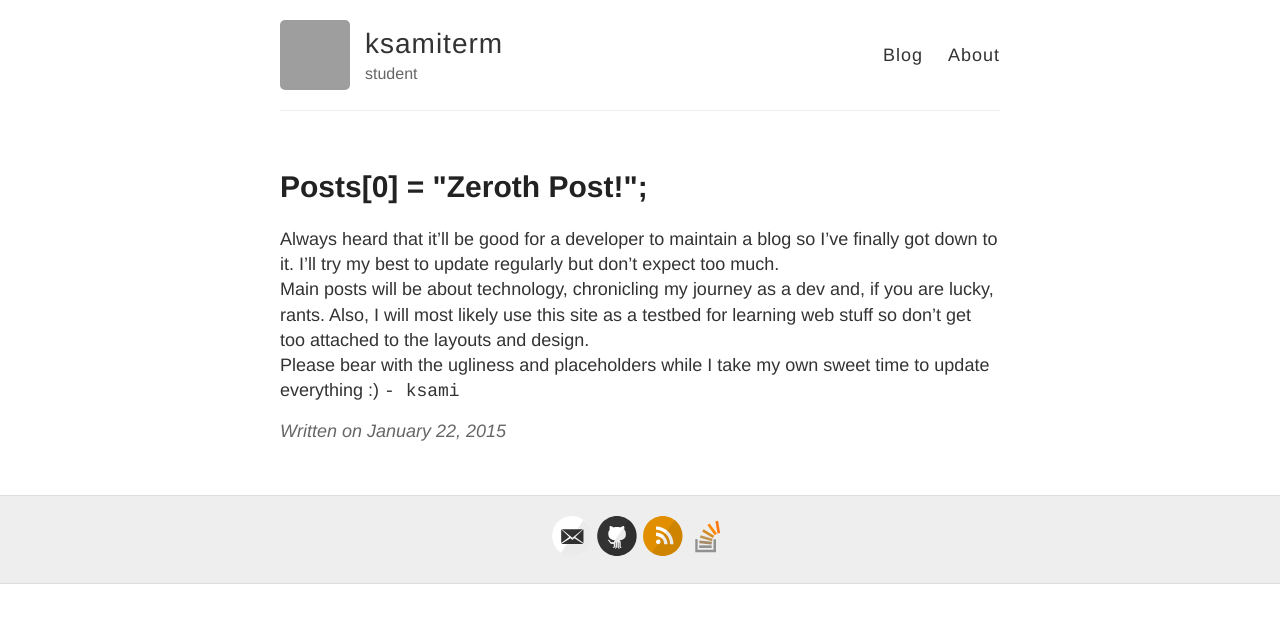
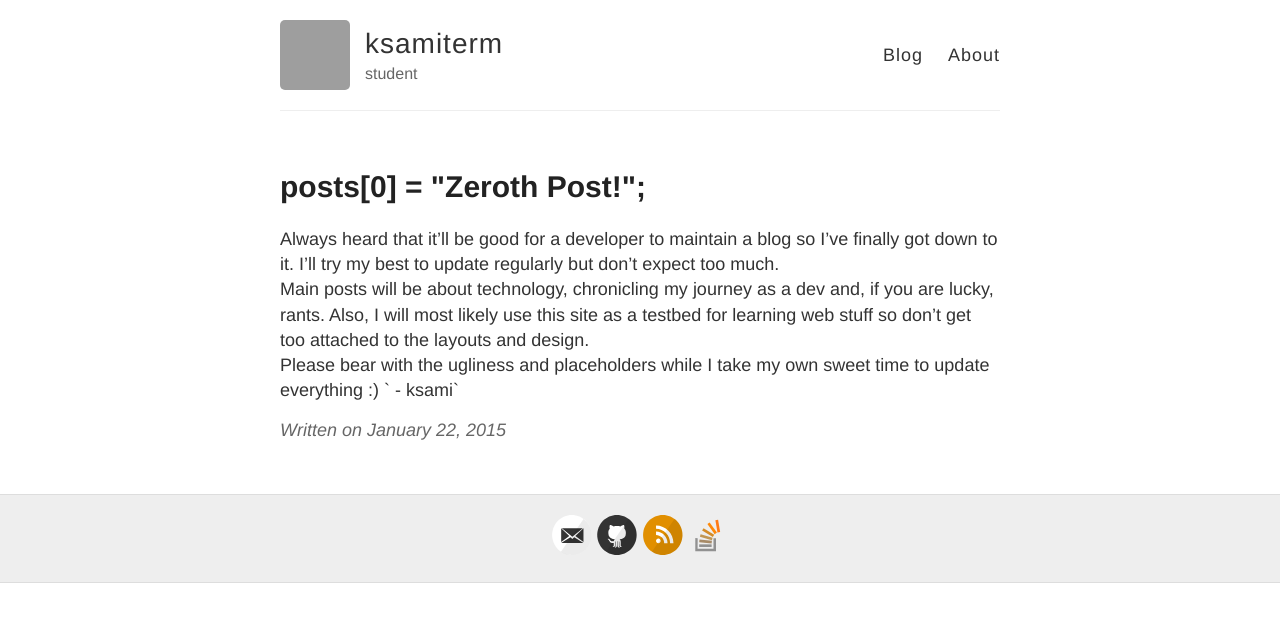
Before and after one commit to ksami/ksami.github.io, a Jekyll site: the page built from _posts/2015-01-22-Zeroth-Post.md, in a window 1280 px wide. Shown: the top 623 px of the page. Built offline with Jekyll 4.4.1, drawn with Linux system fonts in a browser that asks for light colours; Markdown is read by kramdown in place of the engine named in the settings; grey boxes are pictures that could not be loaded.

```diff
--- a/_posts/2015-01-22-Zeroth-Post.md
+++ b/_posts/2015-01-22-Zeroth-Post.md
@@ -1,8 +1,8 @@
 ---
 layout: post
-title: Posts[0] = "Zeroth Post!";
+title: posts[0] = "Zeroth Post!";
 ---
 
 Always heard that it'll be good for a developer to maintain a blog so I've finally got down to it. I'll try my best to update regularly but don't expect too much.
 Main posts will be about technology, chronicling my journey as a dev and, if you are lucky, rants. Also, I will most likely use this site as a testbed for learning web stuff so don't get too attached to the layouts and design.
-Please bear with the ugliness and placeholders while I take my own sweet time to update everything :)  `- ksami`
+Please bear with the ugliness and placeholders while I take my own sweet time to update everything :)  ` - ksami`
```
